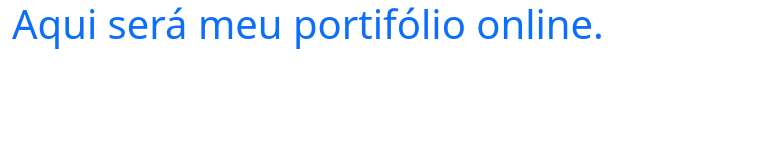
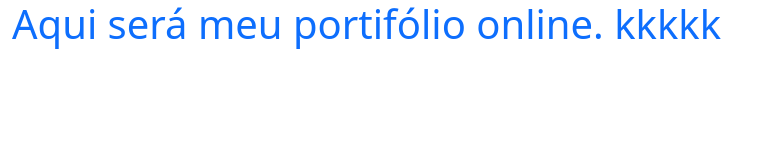
Before and after one commit to ana1aura/curriculoo, a plain HTML site: page index.html in a window 1280 px wide. Shown: the whole page, without its empty margins (0-770 px from the left). Drawn offline with Linux system fonts and the light colour scheme.

Commit message:
curriculo

```diff
--- a/index.html
+++ b/index.html
@@ -14,7 +14,7 @@
         <div class="row">
             <div class="col-12">
                 <h1 class="text-primary">
-                    Aqui será meu portifólio online.
+                    Aqui será meu portifólio online. kkkkk
                 </h1>
             </div>
         </div>
```
